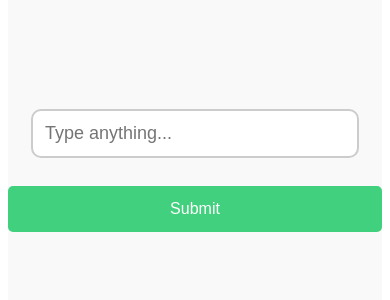
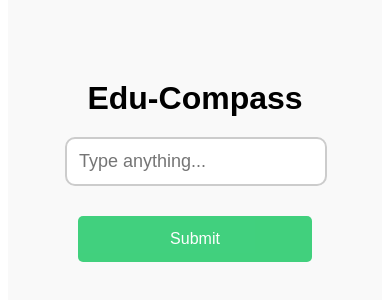
Before and after one commit to AtharvPorate1/edu-compass, a React (Vite) app: page / in a window 390 px wide. Shown: the part 256-556 px from the top of the page. Built offline with nearby package versions, Linux system fonts and the light colour scheme.

Commit message:
Basic functionalities done

```diff
--- a/src/App.css
+++ b/src/App.css
@@ -1,25 +1,20 @@
 .App {
   display: flex;
+  flex-direction: column;
   justify-content: center;
   align-items: center;
-  height: 100vh;
-  background-color: #f9f9f9; /* Light gray background */
+  min-height: 100vh;
+  background-color: #f9f9f9;
+  font-family: Arial, Helvetica, sans-serif;
 }
 
 .input-container {
-  text-align: center;
-  animation: fadeInUp 0.5s ease; /* Fade in animation */
+  margin-bottom: 20px;
 }
 
-@keyframes fadeInUp {
-  from {
-    opacity: 0;
-    transform: translateY(20px);
-  }
-  to {
-    opacity: 1;
-    transform: translateY(0);
-  }
+.input-container h1 {
+  font-size: 2rem;
+  font-weight: 800;
 }
 
 .input-container input {
@@ -34,62 +29,9 @@
 }
 
 .input-container input:focus {
-  border-color: #3498db; /* Highlight input on focus */
+  border-color: #3498db;
 }
 
-.options {
-  display: flex;
-  justify-content: center;
-  margin-bottom: 20px;
-  animation: fadeIn 0.5s ease; /* Fade in animation */
-}
-
-.options button {
-  padding: 12px 24px;
-  margin: 0 10px;
-  background-color: #3498db; /* Blue buttons */
-  border: none;
-  border-radius: 10px;
-  color: #fff;
-  cursor: pointer;
-  outline: none;
-  transition: background-color 0.3s;
-}
-
-.options button:hover {
-  background-color: #2980b9; /* Darker blue on hover */
-}
-
-.options button.selected {
-  background-color: #2ecc71; /* Green for selected option */
-}
-
-input[type='submit'] {
-  background-color: #2ecc71; /* Green submit button */
-  color: white;
-  padding: 14px 20px;
-  margin: 10px 0;
-  border: none;
-  border-radius: 10px;
-  cursor: pointer;
-  width: 300px; /* Match input field width */
-  font-size: 18px;
-  opacity: 0.9;
-  transition: background-color 0.3s, transform 0.2s;
-}
-
-input[type='submit']:hover {
-  background-color: #27ae60; /* Darker green on hover */
-  transform: translateY(-2px);
-}
-
-.submitted-container {
-  text-align: center;
-}
-
-.submitted-container p {
-  margin-bottom: 10px;
-}
 .submit-button {
   background-color: #2ecc71;
   color: white;
@@ -108,52 +50,80 @@ input[type='submit']:hover {
   background-color: #27ae60;
   transform: translateY(-2px);
 }
-.App {
-  display: flex;
-  justify-content: center;
-  align-items: center;
-  height: 100vh;
-  background-color: #f9f9f9; /* Light gray background */
-}
-
-.input-container {
-  text-align: center;
-  transition: transform 0.5s ease, opacity 0.5s ease; /* Transition for transform and opacity properties */
-}
-
-.input-container.animate {
-  transform: translateY(-50vh); /* Move input container to the top of the screen */
-   /* Hide input container */
-}
 
 .submitted-container {
   text-align: center;
-  animation: fadeInUp 0.5s ease; /* Fade in animation */
 }
 
-.submitted-title {
-  display: flex; /* Align text side by side */
-  justify-content: center;
-  font-size: 36px; /* Increase font size for title */
-  font-weight: bold; /* Make title bold */
-  margin-top: 20px;
-  gap: 1rem;
-  font-family:  Arial, sans-serif;
+.toggle-container {
+  margin-bottom: 20px;
 }
 
-
-
-.centered-box {
-  width: 100vw; /* 70% of viewport width */
-  height: 85vh; /* 70% of viewport height */
-  margin: 50px auto; /* Center the box */
-  border: 2px solid #000; /* Black solid border */
+.toggle-button {
+  padding: 12px 24px;
+  background-color: #3498db;
+  border: none;
+  border-radius: 10px;
+  color: #fff;
+  cursor: pointer;
+  outline: none;
+  transition: background-color 0.3s;
 }
 
+.toggle-button:hover {
+  background-color: #2980b9;
+}
+
+.video-cards {
+  display: flex;
+  flex-wrap: wrap;
+  justify-content: center;
+  max-height: 70vh;
+  overflow-y: auto;
+}
+
+.video-card {
+  width: calc(33.33% - 20px);
+  margin: 10px;
+  border: 2px solid #ccc;
+  border-radius: 10px;
+  box-shadow: 0 0 10px rgba(0, 0, 0, 0.1);
+  transition: transform 0.3s ease;
+}
+
+.video-card:hover {
+  transform: translateY(-5px);
+}
+
+.video-card img {
+  width: 100%;
+  border-top-left-radius: 10px;
+  border-top-right-radius: 10px;
+}
+
+.video-info {
+  padding: 10px;
+}
+
+.video-title {
+  font-size: 16px;
+  margin-bottom: 5px;
+  font-weight: bold;
+}
+
+.video-channel {
+  font-size: 14px;
+  color: #666;
+}
+
+.links-container {
+  max-height: 300px;
+  overflow-y: auto;
+}
 
 .link-card {
   display: flex;
-  align-items: center; /* Center content vertically */
+  align-items: center;
   padding: 10px;
   margin: 10px;
   border: 2px solid #ccc;
@@ -162,8 +132,8 @@ input[type='submit']:hover {
 }
 
 .link-icon {
-  margin-right: 10px; /* Add space between icon and text */
-  font-size: 20px; /* Adjust icon size */
+  margin-right: 10px;
+  font-size: 20px;
 }
 
 .link-text {
@@ -173,7 +143,43 @@ input[type='submit']:hover {
   white-space: nowrap;
 }
 
-a{
+a {
   text-decoration: none;
   color: #333;
 }
+.input-container {
+  text-align: center;
+  margin-bottom: 20px;
+}
+
+.input-container h1 {
+  margin-bottom: 20px;
+}
+
+.input-container input {
+  width: 300px;
+  padding: 12px;
+  border: 2px solid #ccc;
+  border-radius: 10px;
+  font-size: 18px;
+  outline: none;
+  transition: border-color 0.3s;
+}
+
+.input-container input:focus {
+  border-color: #3498db;
+}
+
+.submit-button {
+  width: 300px;
+  margin-top: 10px; /* Add margin to separate the input field and submit button */
+}
+
+@media (max-width: 600px) {
+  .input-container input {
+    width: 90%;
+  }
+  .submit-button {
+    width: 90%;
+  }
+}
--- a/src/App.jsx
+++ b/src/App.jsx
@@ -1,4 +1,4 @@
-import { useState } from 'react';
+import  { useState, useEffect } from 'react';
 import axios from 'axios';
 import './App.css';
 
@@ -6,60 +6,113 @@ function App() {
   const [inputText, setInputText] = useState('');
   const [submitted, setSubmitted] = useState(false);
   const [links, setLinks] = useState([]);
-  const [loading, setLoading] = useState(false);
+  const [videos, setVideos] = useState([]);
+  const [loadingLinks, setLoadingLinks] = useState(false);
+  const [loadingVideos, setLoadingVideos] = useState(false);
+  const [displayVideos, setDisplayVideos] = useState(true);
 
   const handleInputChange = (event) => {
     setInputText(event.target.value);
   };
 
   const handleSubmit = () => {
-    setLoading(true);
+    setLoadingLinks(true);
     axios.get(`http://localhost:3000/generate?prompt=Only return 5 website-links where I can learn the topics ${inputText}`)
       .then(response => {
         const linksArray = response.data.split('\n').filter(link => link.trim() !== '');
         setLinks(linksArray);
+        console.log("links are there")
         setSubmitted(true);
-        setLoading(false);
+        setLoadingLinks(false);
       })
       .catch(error => {
         console.error('Error fetching links:', error);
-        setLoading(false);
+        setLoadingLinks(false);
       });
+  };
+
+  useEffect(() => {
+    if (submitted) {
+      setLoadingVideos(true);
+      axios.get(`http://localhost:3000/searchVideos?q=learn ${inputText} full course`)
+        .then(response => {
+          setVideos(response.data.slice(0, 6)); // Limiting to 6 videos
+          setLoadingVideos(false);
+        })
+        .catch(error => {
+          console.error('Error fetching videos:', error);
+          setLoadingVideos(false);
+        });
+    }
+  }, [submitted, inputText]);
+
+  const toggleDisplay = () => {
+    setDisplayVideos(!displayVideos);
   };
 
   return (
     <div className={`App ${submitted ? 'submitted' : ''}`}>
-      <div className={`input-container`}>
-        {!submitted && (
-          <>
+      <div className="input-container">
+  <h1>Edu-Compass</h1>
   <input
     type="text"
     value={inputText}
     onChange={handleInputChange}
     placeholder="Type anything..."
   />
+  <br /> {/* Add line break */}
   <button onClick={handleSubmit} className="submit-button">
-              {loading ? 'Loading...' : 'Submit'}
+    {loadingLinks ? 'Loading...' : 'Submit'}
   </button>
-          </>
-        )}
 </div>
       {submitted && (
         <div className="submitted-container">
-          <h2 className="submitted-title">{inputText}</h2>
-          <div className="links-container">
-          <h3>Links</h3>
-          {links.map((link, index) => (
-  <div key={index} className="link-card">
-
-    <a href={link.substring(3)} target="_blank" rel="noopener noreferrer">
-      <span className="link-icon">🔗</span>
-      <span className="link-text">{link}</span>
+          <div className="toggle-container">
+            <h1>{inputText}</h1>
+            <button onClick={toggleDisplay} className="toggle-button">
+              {displayVideos ? 'Show Links' : 'Show Videos'}
+            </button>
+          </div>
+          {displayVideos ? (
+            <div className="videos-container">
+              <h3>Videos</h3>
+              {loadingVideos ? (
+                <p>Loading videos...</p>
+              ) : (
+                <div className="video-cards">
+                  {videos.map((video, index) => (
+                    <div key={index} className="video-card">
+                      <a href={`https://www.youtube.com/watch?v=${video.id.videoId}`} target="_blank" rel="noopener noreferrer">
+                        <img src={video.snippet.thumbnails.medium.url} alt={video.snippet.title} />
+                        <div className="video-info">
+                          <h4 className="video-title">{video.snippet.title}</h4>
+                          <p className="video-channel">{video.snippet.channelTitle}</p>
+                        </div>
                       </a>
                     </div>
                   ))}
+                </div>
+              )}
+            </div>
+          ) : (
+            <div className="links-container">
+              <h3>Links</h3>
+              {links.map((link, index) => {
+                // Extracting the actual link from markdown format if present
+                const match = link.match(/\[(.*?)\]\((.*?)\)/);
+                const extractedLink = match ? match[2] : link;
 
+                return (
+                  <div key={index} className="link-card">
+                    <a href={extractedLink.substring(3)} target="_blank" rel="noopener noreferrer">
+                      <span className="link-icon">🔗</span>
+                      <span className="link-text">{extractedLink}</span>
+                    </a>
                   </div>
+                );
+              })}
+            </div>
+          )}
         </div>
       )}
     </div>
```
Lines whose indentation alone changed are shown as unchanged.
